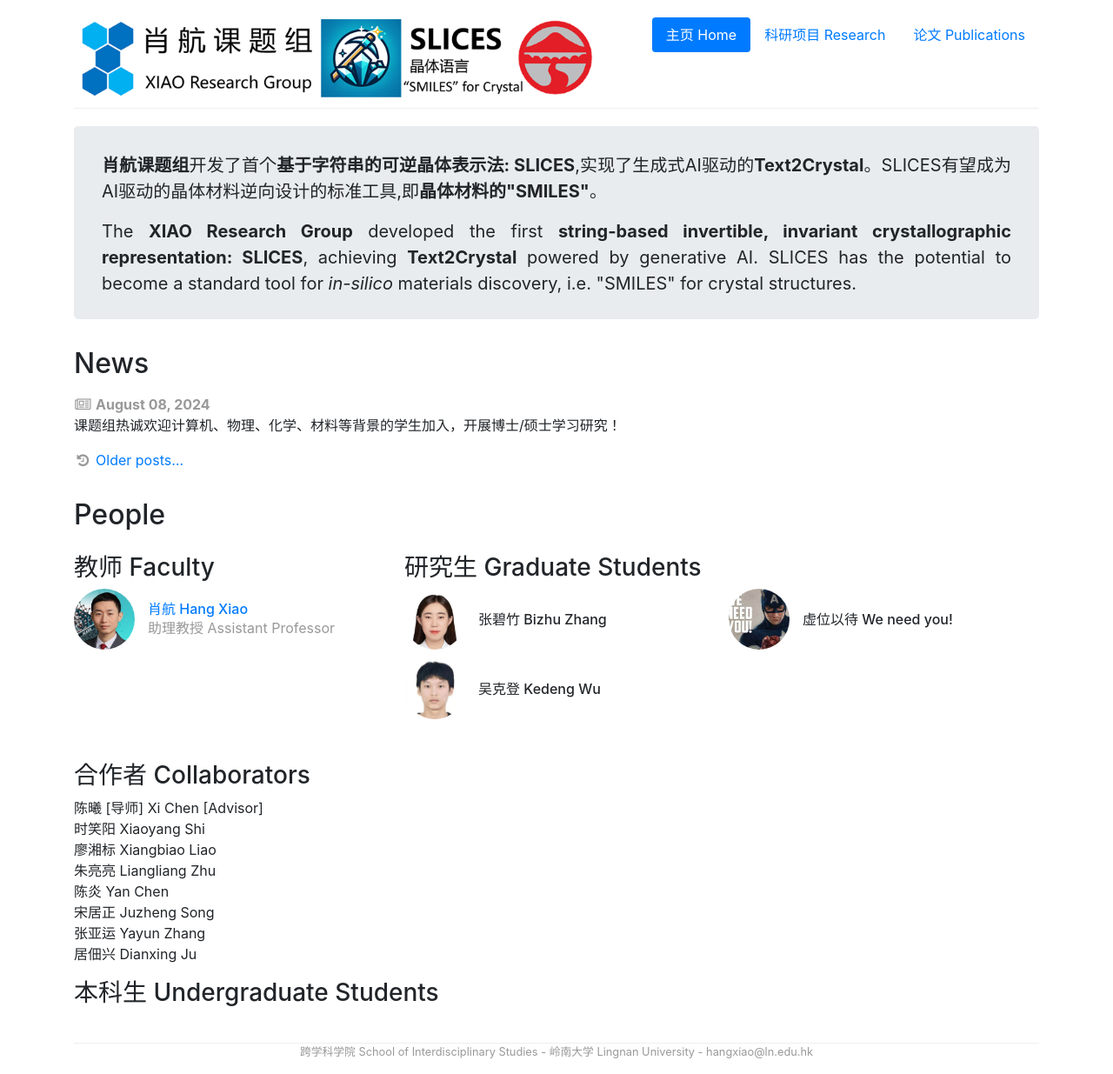
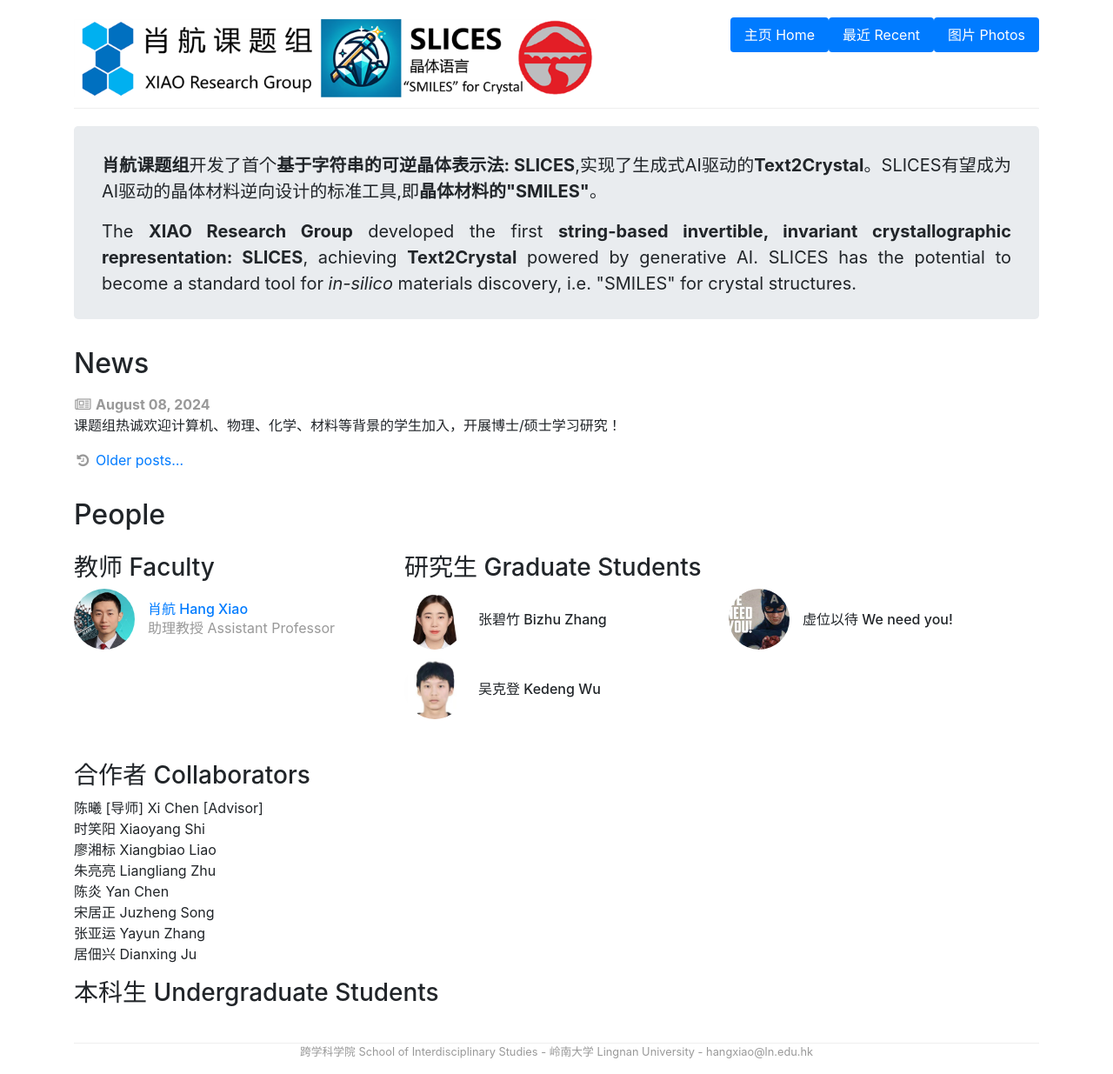
Before and after one commit to zzziyang1204/zzziyang1204.github.io, a Jekyll site: the page built from index.html, in a window 1280 px wide. Shown: the whole page at 87% size. Built offline with Jekyll 4.4.1, drawn with Linux system fonts in a browser that asks for light colours.

Commit message:
Update _config.yml

```diff
--- a/_config.yml
+++ b/_config.yml
@@ -36,7 +36,7 @@ collections:
 navigation:
   - title: 主页 Home
     link: /
-  - title: 科研项目 Research
-    link: /research.html
-  - title: 论文 Publications
-    link: /publications.html
+  - title: 最近 Recent
+    link: /
+  - title: 图片 Photos
+    link: /
```
